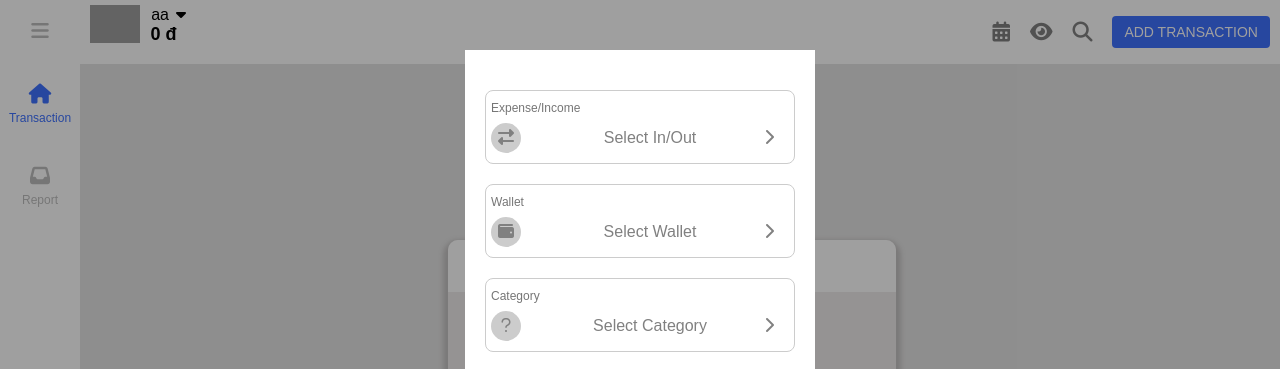
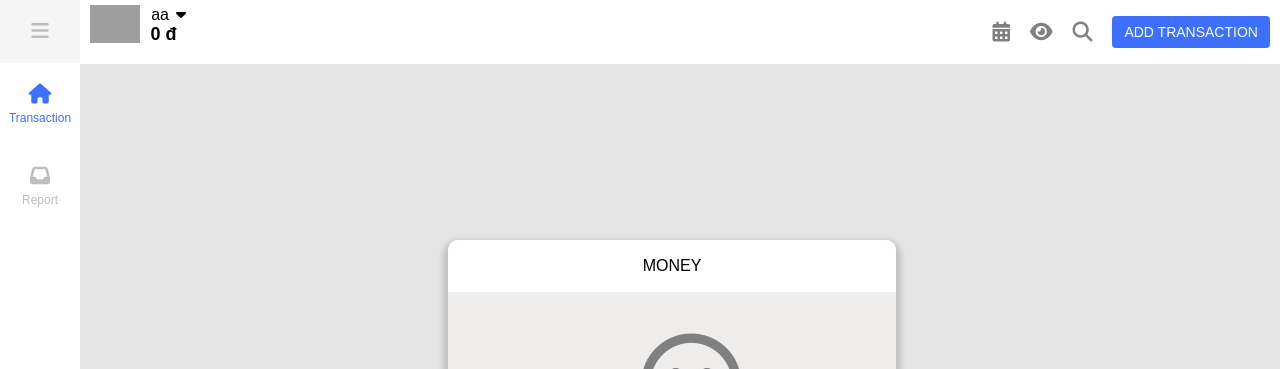
Before and after one commit to ThiNgoc24/TTCSN_NHOM1, a plain HTML site: page Transaction/index.html in a window 1280 px wide. Shown: the top 369 px of the page. Drawn offline with Linux system fonts and the light colour scheme; grey boxes are pictures that could not be loaded.

Commit message:
update add-trans

```diff
--- a/Transaction/index.html
+++ b/Transaction/index.html
@@ -211,7 +211,7 @@
         </footer>
 
         <!-- Add-transaction -->
-        <div class="add-trans ">
+        <div class="add-trans hide">
             <form class="box-trans">
                 <div class="it group group0">
                     <p class="name-input">Expense/Income</p>
```
